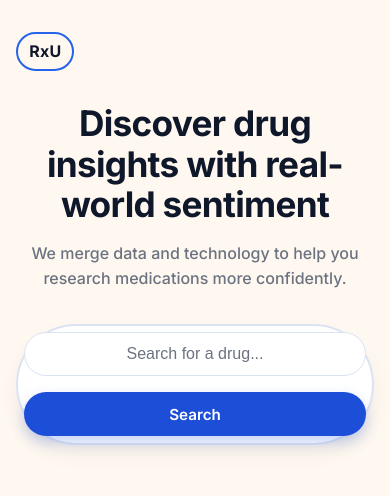
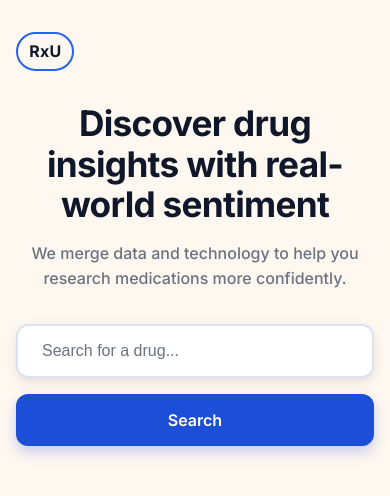
Before and after one commit to Austin-TB/RxU-frontend, a React (Vite) app: page / in a window 390 px wide. Shown: the top 496 px of the page. Built offline with nearby package versions, Linux system fonts and the light colour scheme.

Commit message:
Refactor search pill and input styles for improved aesthetics and usability. Adjust padding, border radius, and focus states to enhance user experience across components.

```diff
--- a/src/App.css
+++ b/src/App.css
@@ -868,27 +868,38 @@ body {
   }
 
   .search-pill {
-    padding: 0.3rem;
+    padding: 0;
     flex-direction: column;
-    gap: 0.5rem;
+    gap: 0.75rem;
     align-items: stretch;
+    background: transparent;
+    border: none;
+    box-shadow: none;
   }
 
   .pill-input {
-    padding: 0.75rem 1rem;
-    text-align: center;
+    padding: 1rem 1.25rem;
+    text-align: left;
     width: 100%;
-    border-radius: 999px;
-    border: 1px solid #dbe3f3;
+    border-radius: 12px;
+    border: 2px solid #dbe3f3;
     background: #ffffff;
+    box-shadow: 0 4px 12px rgba(0, 0, 0, 0.1);
+    font-size: 1rem;
+  }
+
+  .pill-input:focus {
+    outline: none;
+    border-color: #3b82f6;
+    box-shadow: 0 0 0 3px rgba(59, 130, 246, 0.1);
   }
 
   .pill-button {
     width: 100%;
-    padding: 0.75rem 1rem;
+    padding: 1rem 1.25rem;
     margin: 0;
-    margin-top: 0.5rem;
-    border-radius: 999px;
+    border-radius: 12px;
+    font-size: 1rem;
   }
 
   .results-section,
@@ -956,25 +967,38 @@ body {
   }
 
   .search-pill {
-    padding: 0.4rem;
+    padding: 0;
     flex-direction: column;
-    gap: 0.5rem;
+    gap: 1rem;
     align-items: stretch;
+    background: transparent;
+    border: none;
+    box-shadow: none;
   }
 
   .pill-input {
     width: 100%;
-    border-radius: 999px;
-    border: 1px solid #dbe3f3;
+    padding: 1rem 1.5rem;
+    border-radius: 12px;
+    border: 2px solid #dbe3f3;
     background: #ffffff;
-    text-align: center;
+    text-align: left;
+    box-shadow: 0 4px 12px rgba(0, 0, 0, 0.1);
+    font-size: 1rem;
+  }
+
+  .pill-input:focus {
+    outline: none;
+    border-color: #3b82f6;
+    box-shadow: 0 0 0 3px rgba(59, 130, 246, 0.1);
   }
 
   .pill-button {
     width: 100%;
     margin: 0;
-    margin-top: 0.5rem;
-    border-radius: 999px;
+    padding: 1rem 1.5rem;
+    border-radius: 12px;
+    font-size: 1rem;
   }
 
   .hero-search {
```
